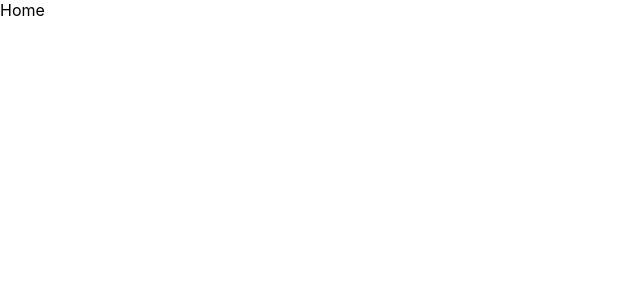
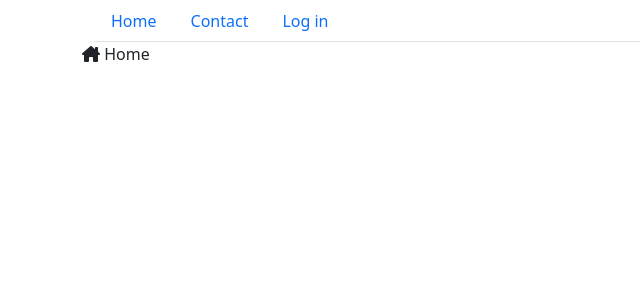
Before and after one commit to Ado2211/React2020, a React (Create React App) app: page / in a window 1280 px wide. Shown: the top 300 px of the page, without its empty margins (0-640 px from the left). Built offline with nearby package versions, Linux system fonts and the light colour scheme.

Commit message:
Implement jquery, bootstrap, fontawesome to react

```diff
--- a/src/components/App/App.tsx
+++ b/src/components/App/App.tsx
@@ -1,12 +1,17 @@
 import React from 'react';
+import './App.css';
+import { Container } from 'react-bootstrap';
+import { faHouseChimney } from '@fortawesome/free-solid-svg-icons';
+import { FontAwesomeIcon } from '@fortawesome/react-fontawesome';
+import { MainMenu } from './MainMenu/MainMenu';
 
-import './App.css';
 
 function App() {
   return (
-    <div className="App">
-   Home
-    </div>
+    <Container>
+      <MainMenu></MainMenu>
+     <FontAwesomeIcon icon= { faHouseChimney } /> Home
+    </Container>
   );
 }
 
--- /dev/null
+++ b/src/components/App/MainMenu/MainMenu.tsx
@@ -0,0 +1,16 @@
+import React from "react";
+import { Container, Nav } from "react-bootstrap";
+
+export class MainMenu extends React.Component {
+    render() {
+        return (
+            <Container>
+            <Nav variant="tabs">
+                <Nav.Link href="/">Home</Nav.Link>
+                <Nav.Link href="/contact">Contact</Nav.Link>
+                <Nav.Link href="/login">Log in</Nav.Link>
+            </Nav>
+            </Container>
+        );
+    }
+}
--- a/src/index.tsx
+++ b/src/index.tsx
@@ -3,6 +3,11 @@ import ReactDOM from 'react-dom';
 import './index.css';
 import App from './components/App/App';
 import reportWebVitals from './reportWebVitals';
+import 'bootstrap/dist/css/bootstrap.min.css';
+import 'jquery/dist/jquery.js';
+import 'popper.js/dist/popper.js';
+import 'bootstrap/dist/js/bootstrap.min.js';
+import '@fortawesome/fontawesome-free/css/fontawesome.css';
 
 ReactDOM.render(
   <React.StrictMode>
```
Also changed, not shown: package.json (+8 -0 lines), 1 other file (tests, documents, lock files or other folders).
